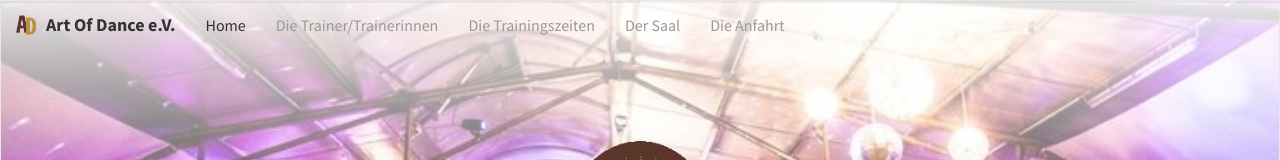
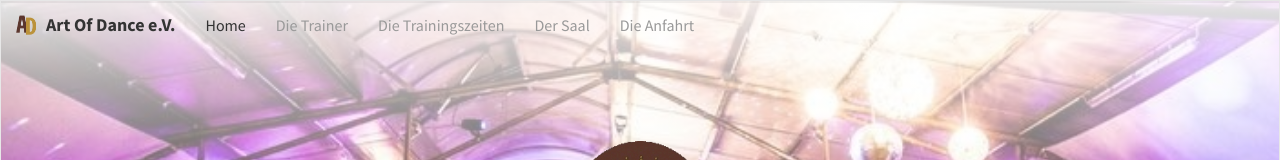
Before and after one commit to Art-of-Dance/art-of-dance.github.io, a plain HTML site: page index.html in a window 1280 px wide. Shown: the top 160 px of the page. Drawn offline with nearby package versions, Linux system fonts and the light colour scheme; some packages are replaced by stand-ins of ours.

Commit message:
migration done

```diff
--- a/index.html
+++ b/index.html
@@ -99,7 +99,7 @@
 
 <li class="active"><a href="#Home">Home</a></li>
 
-<li ><a href="#Trainer">Die Trainer/Trainerinnen</a></li>
+<li ><a href="#Trainer">Die Trainer</a></li>
 
 <li ><a href="#Trainingszeiten">Die Trainingszeiten</a></li>
 
```
